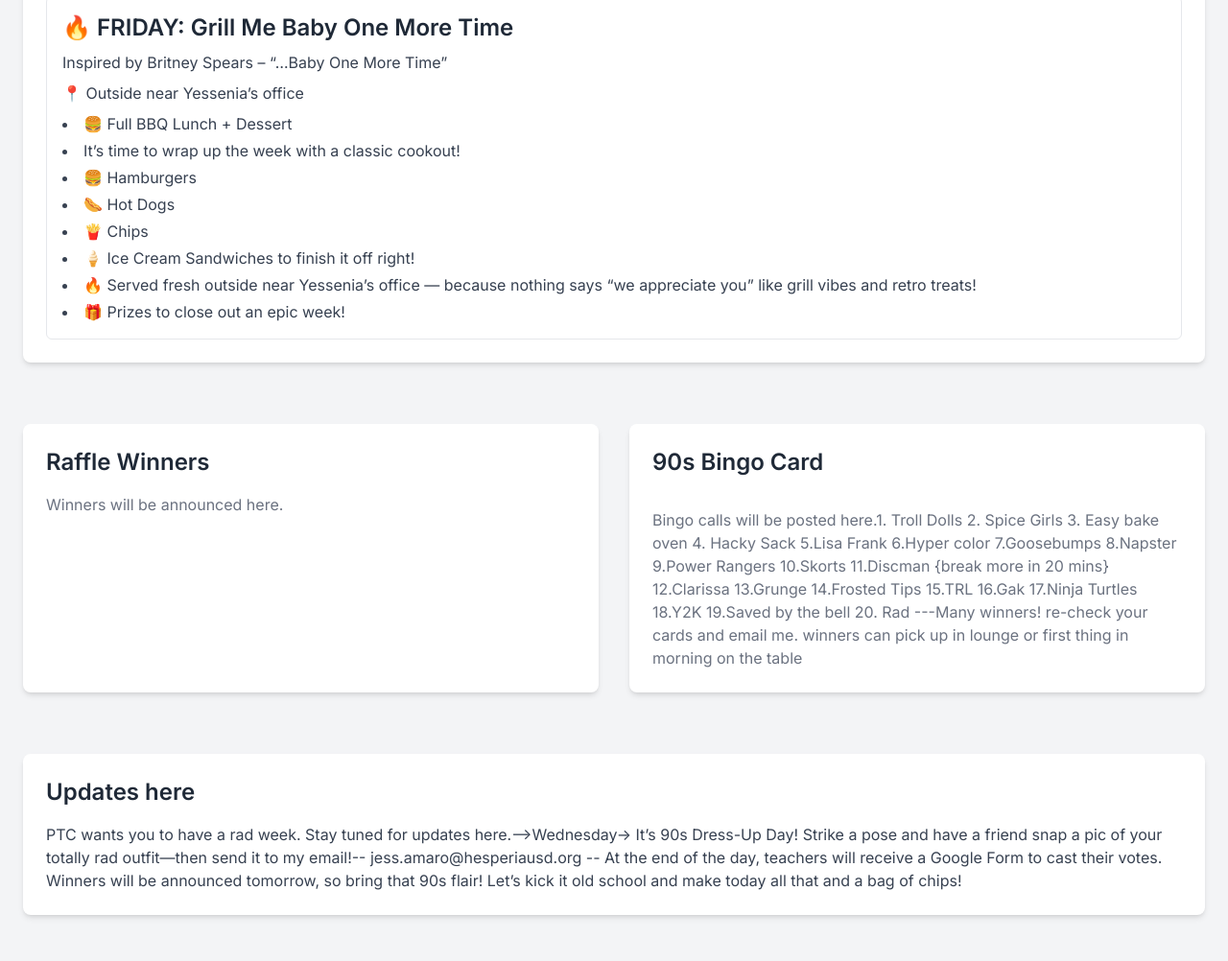
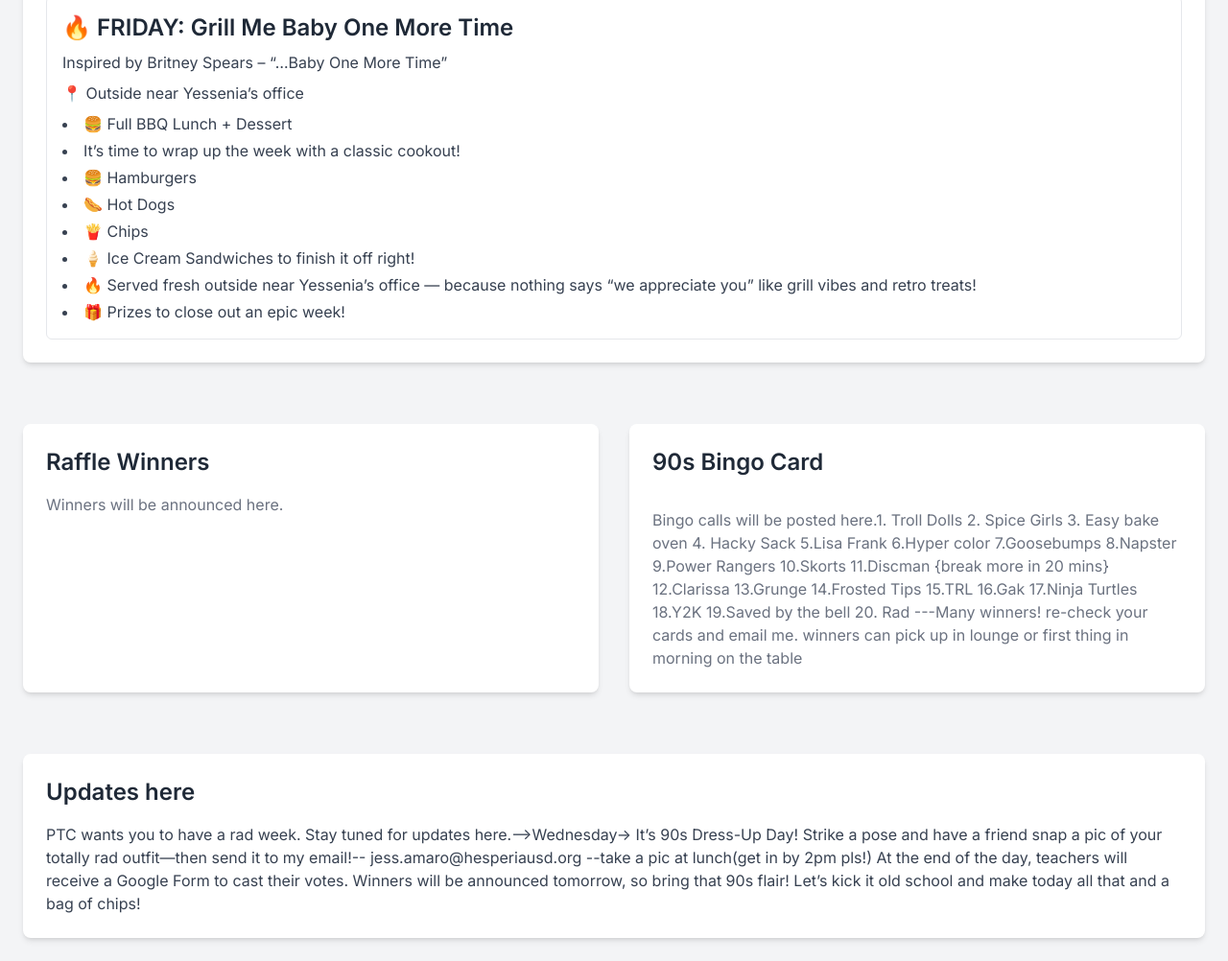
Before and after one commit to lime-ideas/Appreciation2025, a plain HTML site: page index.html in a window 1280 px wide. Shown: the part 1937-2939 px from the top of the page at 96% size. Before the commit the page ends 2915 px from the top, so only its background shows below. Drawn offline with nearby package versions, Linux system fonts and the light colour scheme.

Commit message:
Update index.html

```diff
--- a/index.html
+++ b/index.html
@@ -150,7 +150,7 @@
                 <h2 class="text-2xl font-semibold text-gray-800 mb-4">Updates here</h2>
                 <div id="notes-container" class="space-y-4">
                     <p id="notes-content" class="text-gray-700">PTC wants you to have a rad week. Stay tuned for updates here.-->Wednesday-> It’s 90s Dress-Up Day!
-Strike a pose and have a friend snap a pic of your totally rad outfit—then send it to my email!-- jess.amaro@hesperiausd.org --
+Strike a pose and have a friend snap a pic of your totally rad outfit—then send it to my email!-- jess.amaro@hesperiausd.org --take a pic at lunch(get in by 2pm pls!)
 
 At the end of the day, teachers will receive a Google Form to cast their votes.
 Winners will be announced tomorrow, so bring that 90s flair!
```
